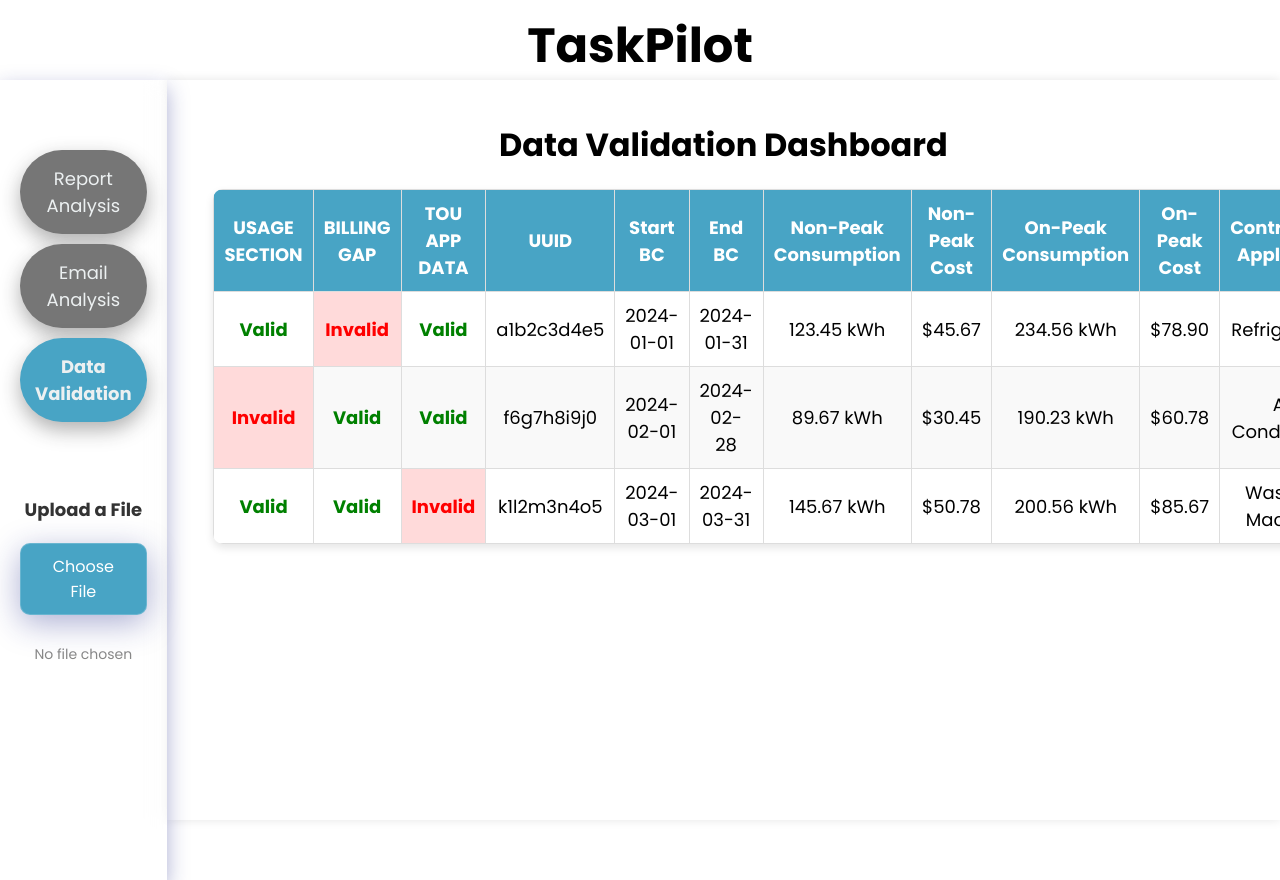
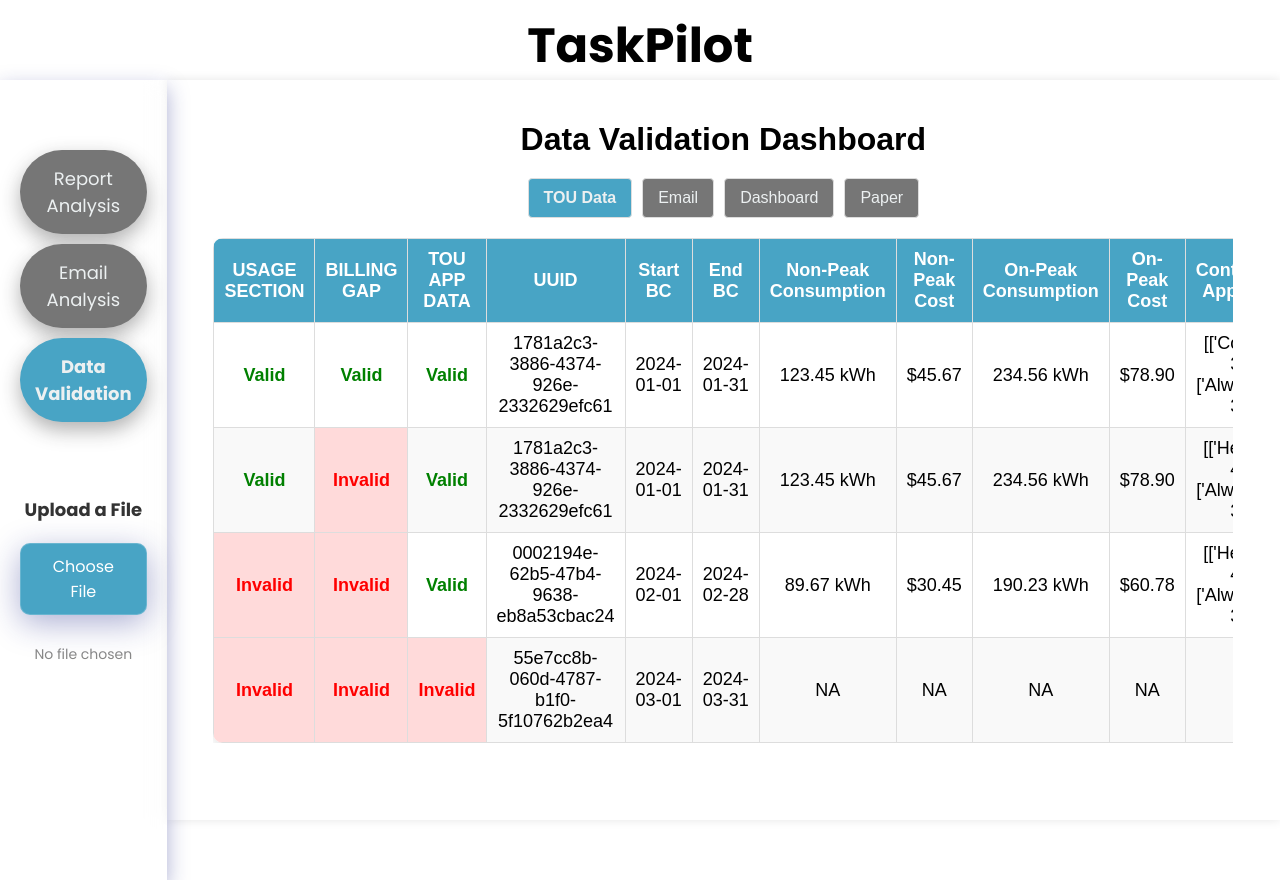
Before and after one commit to shahnawaz-bidgely/taskpilot, a React (Create React App) app in the folder frontend/: page / in a window 1280 px wide. Both pictures are taken after a click on the element "Data Validation". Built offline with nearby package versions, Linux system fonts and the light colour scheme.

Commit message:
Data Validation Update

```diff
--- a/frontend/src/components/validation/DataValidation.css
+++ b/frontend/src/components/validation/DataValidation.css
@@ -1,12 +1,56 @@
 .data-validation-container {
     text-align: center;
+    font-family: Arial, sans-serif;
   }
 
+  .section-tabs {
+    margin-bottom: 20px;
+  }
+
+  .section-tabs button {
+    padding: 10px 15px;
+    margin: 0 5px;
+    border: 1px solid #ddd;
+    border-radius: 4px;
+    background-color: rgb(118, 118, 118);
+    cursor: pointer;
+    font-size: 16px;
+    color: #ecf0f1;
+  }
+
+  .section-tabs button.active {
+    background-color:rgb(72, 164, 197);
+    color:#ecf0f1;
+    font-weight: bold;
+  }
+
+  .section-tabs button:hover {
+    background-color: #0056b3;
+    color: #fff;
+  }
 
   .table-container {
     margin: 0 auto;
     width: 95%;
+    overflow-x: auto;
   }
+
+  table {
+    width: 100%;
+    border-collapse: collapse;
+  }
+
+  /* th,
+  td {
+    border: 1px solid #ddd;
+    padding: 8px;
+    text-align: left;
+  }
+
+  th {
+    background-color: #f2f2f2;
+    font-weight: bold;
+  } */
 
   .valid {
     color: green;
--- a/frontend/src/components/validation/DataValidation.js
+++ b/frontend/src/components/validation/DataValidation.js
@@ -1,130 +1,157 @@
 import React, { useEffect, useState } from "react";
+import ValidationTOUData from "./ValidationTOUData";
+import ValidationEmail from "./ValidationEmail";
+import ValidationDashboard from "./ValidationDashboard";
+import ValidationPaper from "./ValidationPaper";
 import "./DataValidation.css";
 
-const fakeApiData = [
+// Mock API Data
+const fakeApiData = {
+  headers: [
+    "USAGE SECTION",
+    "BILLING GAP",
+    "TOU APP DATA",
+    "UUID",
+    "Start BC",
+    "End BC",
+    "Non-Peak Consumption",
+    "Non-Peak Cost",
+    "On-Peak Consumption",
+    "On-Peak Cost",
+    "Contributor Appliance",
+    "Cluster ID",
+    "Kudos Saving Value",
+    "Usage Percentage",
+    "Continuous 6 Months Invoice",
+    "Continuous 13 Months BC",
+  ],
+  rows: [
     {
-    uuid: "a1b2c3d4e5",
+        uuid: "1781a2c3-3886-4374-926e-2332629efc61",
         start_BC: "2024-01-01",
         end_BC: "2024-01-31",
         NonPeakConsumption: "123.45 kWh",
         NonPeakCost: "$45.67",
         onPeak_consumption: "234.56 kWh",
         onPeak_cost: "$78.90",
-    contributor_appliance: "Refrigerator",
-    ClusterID: "CLUSTER-001",
-    Kudos_Saving_value: "15%",
+        contributor_appliance: "[['Cooling', 35], ['AlwaysOn', 38]]",
+        ClusterID: "NBB",
+        Kudos_Saving_value: "$15",
         usage_percentage: "25%",
-    "6Months_invoice": "$150",
-    "13Months_BC_Gap": "2 days",
+        "6Months_invoice": "YES",
+        "13Months_BC_Gap": "YES",
+        USAGE_SECTION_STATUS: true,
+        BILLING_GAP_STATUS: true,
+        TOU_APP_DATA_STATUS: true,
+      },
+
+
+
+    {
+        uuid: "1781a2c3-3886-4374-926e-2332629efc61",
+        start_BC: "2024-01-01",
+        end_BC: "2024-01-31",
+        NonPeakConsumption: "123.45 kWh",
+        NonPeakCost: "$45.67",
+        onPeak_consumption: "234.56 kWh",
+        onPeak_cost: "$78.90",
+        contributor_appliance: "[['Heating', 45], ['AlwaysOn', 38]]",
+        ClusterID: "NBB",
+        Kudos_Saving_value: "$15",
+        usage_percentage: "25%",
+        "6Months_invoice": "NO",
+        "13Months_BC_Gap": "NO",
         USAGE_SECTION_STATUS: true,
         BILLING_GAP_STATUS: false,
         TOU_APP_DATA_STATUS: true,
       },
       {
-    uuid: "f6g7h8i9j0",
+        uuid: "0002194e-62b5-47b4-9638-eb8a53cbac24",
         start_BC: "2024-02-01",
         end_BC: "2024-02-28",
         NonPeakConsumption: "89.67 kWh",
         NonPeakCost: "$30.45",
         onPeak_consumption: "190.23 kWh",
         onPeak_cost: "$60.78",
-    contributor_appliance: "Air Conditioner",
-    ClusterID: "CLUSTER-002",
-    Kudos_Saving_value: "20%",
-    usage_percentage: "30%",
-    "6Months_invoice": "$200",
-    "13Months_BC_Gap": "0 days",
+        contributor_appliance: "[['Heating', 45], ['AlwaysOn', 38]]",
+        ClusterID: "NBB",
+        Kudos_Saving_value: "$20",
+        usage_percentage: "NA",
+        "6Months_invoice": "NO",
+        "13Months_BC_Gap": "NO",
         USAGE_SECTION_STATUS: false,
-    BILLING_GAP_STATUS: true,
+        BILLING_GAP_STATUS: false,
         TOU_APP_DATA_STATUS: true,
       },
       {
-    uuid: "k1l2m3n4o5",
+        uuid: "55e7cc8b-060d-4787-b1f0-5f10762b2ea4",
         start_BC: "2024-03-01",
         end_BC: "2024-03-31",
-    NonPeakConsumption: "145.67 kWh",
-    NonPeakCost: "$50.78",
-    onPeak_consumption: "200.56 kWh",
-    onPeak_cost: "$85.67",
-    contributor_appliance: "Washing Machine",
-    ClusterID: "CLUSTER-003",
-    Kudos_Saving_value: "10%",
-    usage_percentage: "15%",
-    "6Months_invoice": "$170",
-    "13Months_BC_Gap": "1 day",
-    USAGE_SECTION_STATUS: true,
-    BILLING_GAP_STATUS: true,
+        NonPeakConsumption: "NA",
+        NonPeakCost: "NA",
+        onPeak_consumption: "NA",
+        onPeak_cost: "NA",
+        contributor_appliance: "NA",
+        ClusterID: "BB",
+        Kudos_Saving_value: "NA",
+        usage_percentage: "NA",
+        "6Months_invoice": "NO",
+        "13Months_BC_Gap": "NO",
+        USAGE_SECTION_STATUS: false,
+        BILLING_GAP_STATUS: false,
         TOU_APP_DATA_STATUS: false,
       },
-];
+    // Additional rows here...
+  ],
+};
 
 const DataValidation = () => {
-  const [data, setData] = useState([]);
+  const [activeSection, setActiveSection] = useState("TOU_DATA");
+  const [data, setData] = useState(null);
 
-  // Mock API Call
+  // Simulate API Call
   useEffect(() => {
     setTimeout(() => {
       setData(fakeApiData); // Simulate fetching data
-    }, 1000); // Delay of 1 second
+    }, 1000);
   }, []);
 
-  const getStatusClass = (status) => (status ? "valid" : "invalid");
+  if (!data) return <div>Loading...</div>;
 
   return (
     <div className="data-validation-container">
       <h1>Data Validation Dashboard</h1>
-      <div className="table-container">
-        <table>
-          <thead>
-            <tr>
-              <th>USAGE SECTION</th>
-              <th>BILLING GAP</th>
-              <th>TOU APP DATA</th>
-              <th>UUID</th>
-              <th>Start BC</th>
-              <th>End BC</th>
-              <th>Non-Peak Consumption</th>
-              <th>Non-Peak Cost</th>
-              <th>On-Peak Consumption</th>
-              <th>On-Peak Cost</th>
-              <th>Contributor Appliance</th>
-              <th>Cluster ID</th>
-              <th>Kudos Saving Value</th>
-              <th>Usage Percentage</th>
-              <th>6 Months Invoice</th>
-              <th>13 Months BC Gap</th>
-            </tr>
-          </thead>
-          <tbody>
-            {data.map((item, index) => (
-              <tr key={index}>
-                <td className={getStatusClass(item.USAGE_SECTION_STATUS)}>
-                  {item.USAGE_SECTION_STATUS ? "Valid" : "Invalid"}
-                </td>
-                <td className={getStatusClass(item.BILLING_GAP_STATUS)}>
-                  {item.BILLING_GAP_STATUS ? "Valid" : "Invalid"}
-                </td>
-                <td className={getStatusClass(item.TOU_APP_DATA_STATUS)}>
-                  {item.TOU_APP_DATA_STATUS ? "Valid" : "Invalid"}
-                </td>
-                <td>{item.uuid}</td>
-                <td>{item.start_BC}</td>
-                <td>{item.end_BC}</td>
-                <td>{item.NonPeakConsumption}</td>
-                <td>{item.NonPeakCost}</td>
-                <td>{item.onPeak_consumption}</td>
-                <td>{item.onPeak_cost}</td>
-                <td>{item.contributor_appliance}</td>
-                <td>{item.ClusterID}</td>
-                <td>{item.Kudos_Saving_value}</td>
-                <td>{item.usage_percentage}</td>
-                <td>{item["6Months_invoice"]}</td>
-                <td>{item["13Months_BC_Gap"]}</td>
-              </tr>
-            ))}
-          </tbody>
-        </table>
+      <div className="section-tabs">
+        <button
+          className={activeSection === "TOU_DATA" ? "active" : ""}
+          onClick={() => setActiveSection("TOU_DATA")}
+        >
+          TOU Data
+        </button>
+        <button
+          className={activeSection === "EMAIL" ? "active" : ""}
+          onClick={() => setActiveSection("EMAIL")}
+        >
+          Email
+        </button>
+        <button
+          className={activeSection === "DASHBOARD" ? "active" : ""}
+          onClick={() => setActiveSection("DASHBOARD")}
+        >
+          Dashboard
+        </button>
+        <button
+          className={activeSection === "PAPER" ? "active" : ""}
+          onClick={() => setActiveSection("PAPER")}
+        >
+          Paper
+        </button>
       </div>
+
+      {activeSection === "TOU_DATA" && <ValidationTOUData data={data} />}
+      {activeSection === "EMAIL" && <ValidationEmail />}
+      {activeSection === "DASHBOARD" && <ValidationDashboard />}
+      {activeSection === "PAPER" && <ValidationPaper />}
     </div>
   );
 };
--- /dev/null
+++ b/frontend/src/components/validation/ValidationDashboard.js
@@ -0,0 +1,7 @@
+import React from "react";
+
+const ValidationDashboard = () => {
+  return <div>Dashboard Validation Section (Coming Soon)</div>;
+};
+
+export default ValidationDashboard;
--- /dev/null
+++ b/frontend/src/components/validation/ValidationEmail.js
@@ -0,0 +1,7 @@
+import React from "react";
+
+const ValidationEmail = () => {
+  return <div>Email Validation Section (Coming Soon)</div>;
+};
+
+export default ValidationEmail;
--- /dev/null
+++ b/frontend/src/components/validation/ValidationPaper.js
@@ -0,0 +1,7 @@
+import React from "react";
+
+const ValidationPaper = () => {
+  return <div>Paper Validation Section (Coming Soon)</div>;
+};
+
+export default ValidationPaper;
--- /dev/null
+++ b/frontend/src/components/validation/ValidationTOUData.js
@@ -0,0 +1,49 @@
+import React from "react";
+
+const ValidationTOUData = ({ data }) => {
+  const getStatusClass = (status) => (status ? "valid" : "invalid");
+
+  return (
+    <div className="table-container">
+      <table>
+        <thead>
+          <tr>
+            {data.headers.map((header, index) => (
+              <th key={index}>{header}</th>
+            ))}
+          </tr>
+        </thead>
+        <tbody>
+          {data.rows.map((item, rowIndex) => (
+            <tr key={rowIndex}>
+              <td className={getStatusClass(item.USAGE_SECTION_STATUS)}>
+                {item.USAGE_SECTION_STATUS ? "Valid" : "Invalid"}
+              </td>
+              <td className={getStatusClass(item.BILLING_GAP_STATUS)}>
+                {item.BILLING_GAP_STATUS ? "Valid" : "Invalid"}
+              </td>
+              <td className={getStatusClass(item.TOU_APP_DATA_STATUS)}>
+                {item.TOU_APP_DATA_STATUS ? "Valid" : "Invalid"}
+              </td>
+              <td>{item.uuid}</td>
+              <td>{item.start_BC}</td>
+              <td>{item.end_BC}</td>
+              <td>{item.NonPeakConsumption}</td>
+              <td>{item.NonPeakCost}</td>
+              <td>{item.onPeak_consumption}</td>
+              <td>{item.onPeak_cost}</td>
+              <td>{item.contributor_appliance}</td>
+              <td>{item.ClusterID}</td>
+              <td>{item.Kudos_Saving_value}</td>
+              <td>{item.usage_percentage}</td>
+              <td>{item["6Months_invoice"]}</td>
+              <td>{item["13Months_BC_Gap"]}</td>
+            </tr>
+          ))}
+        </tbody>
+      </table>
+    </div>
+  );
+};
+
+export default ValidationTOUData;
```
Also changed, not shown: 1 other file (tests, documents, lock files or other folders). Lines whose indentation alone changed are shown as unchanged.
